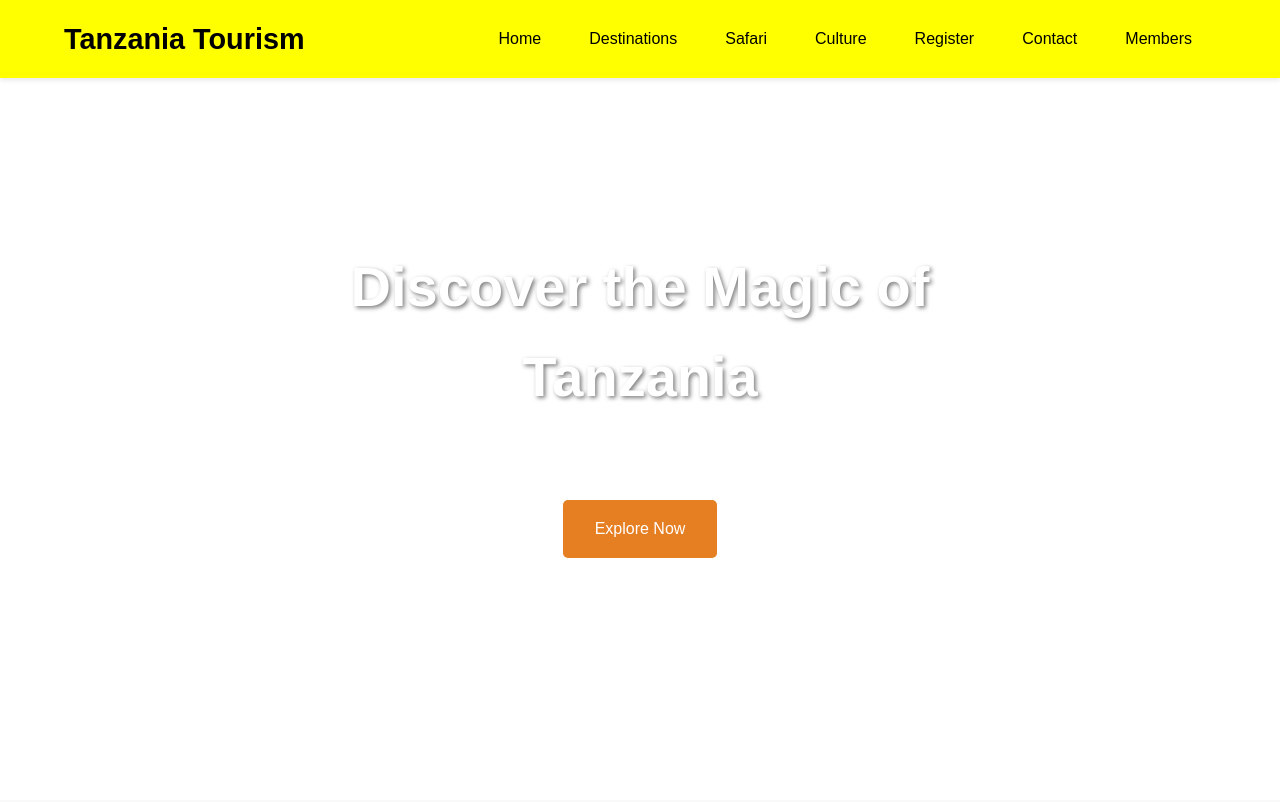
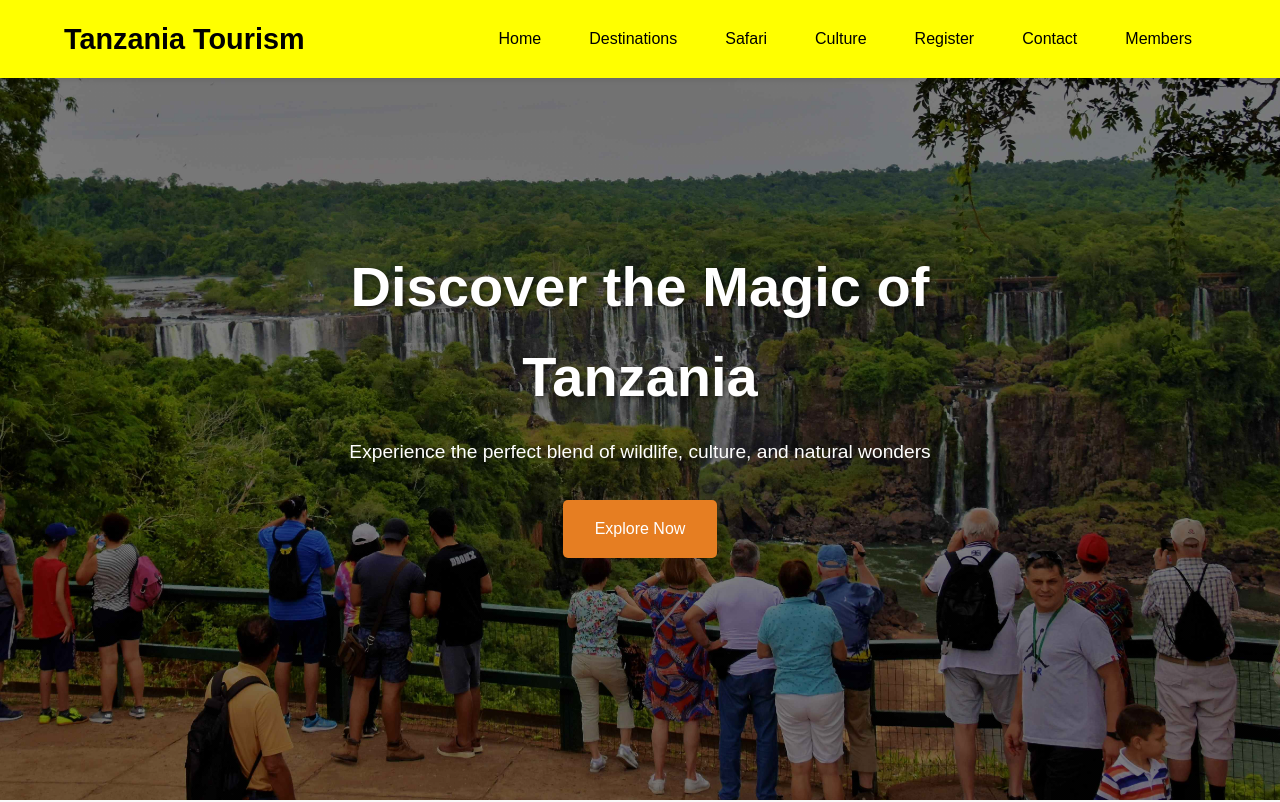
Before and after one commit to Narsisi746/tourism-website, a plain HTML site: page index.html in a window 1280 px wide. Shown: the top 802 px of the page. Drawn offline with Linux system fonts and the light colour scheme.

Commit message:
Update index.html

```diff
--- a/index.html
+++ b/index.html
@@ -27,8 +27,8 @@
     </nav>
 
     <!-- Hero Section -->
-    <section class="hero" id="home"  background: linear-gradient(rgba(0, 0, 0, 0.5), rgba(0, 0, 0, 0.5)),
-                url('images/SERENGETI/TOURISM.jpg') center/cover;>
+    <section class="hero" id="home"  style="background: linear-gradient(rgba(0, 0, 0, 0.5), rgba(0, 0, 0, 0.5)),
+                url('images/SERENGETI/TOURISM.jpg') center/cover";>
         <div class="hero-content">
             <h1>Discover the Magic of Tanzania</h1>
             <p>Experience the perfect blend of wildlife, culture, and natural wonders</p>
```
